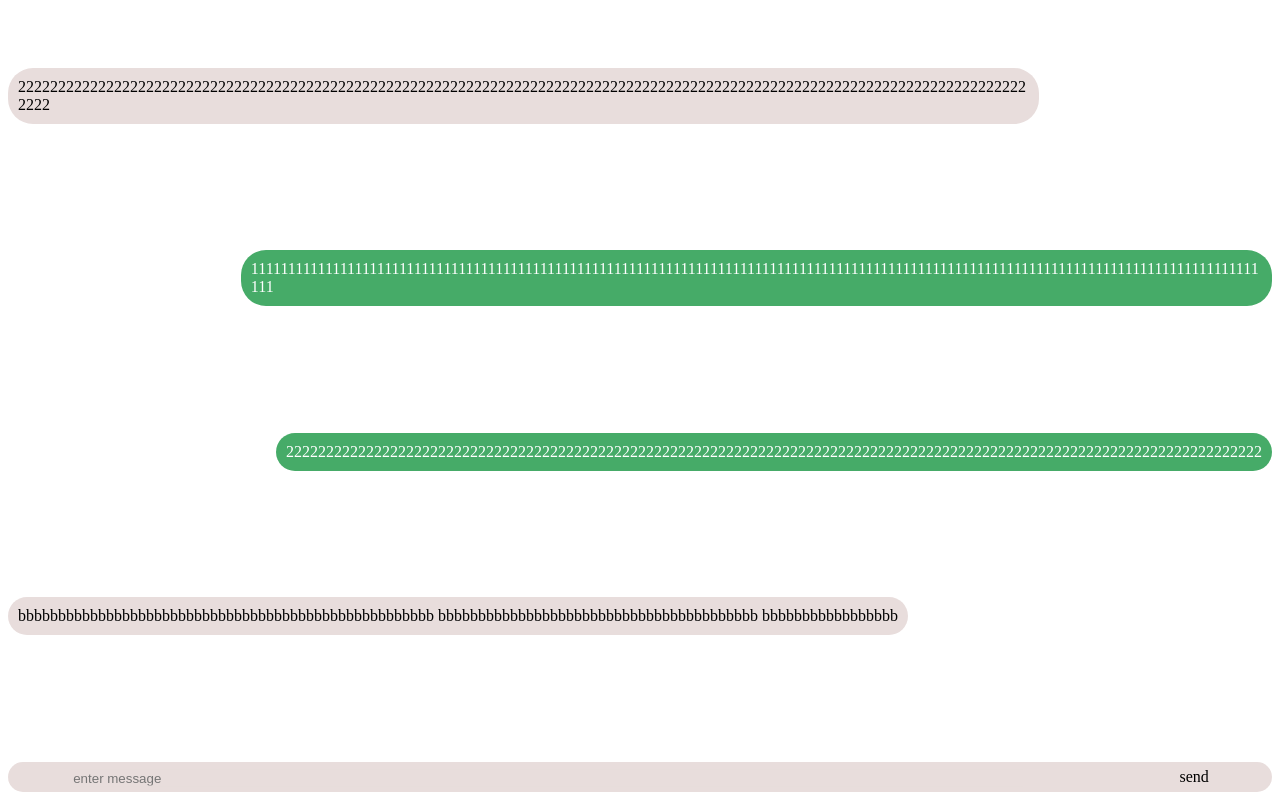
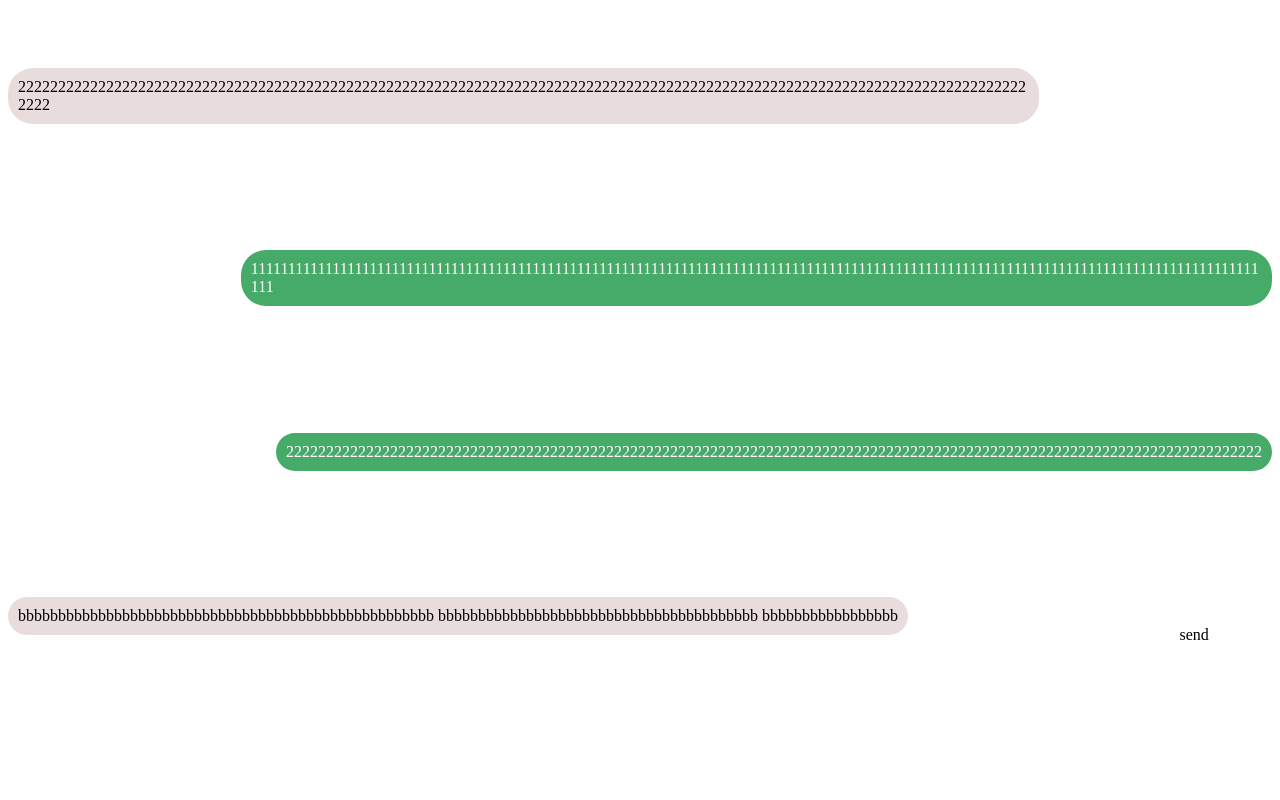
Before and after one commit to nano5/mobile-helper, a Vue app: page / in a window 1280 px wide. Shown: the part 742-1542 px from the top of the page. After the commit the page ends 1403 px from the top, so only its background shows below. Built offline with nearby package versions, Linux system fonts and the light colour scheme.

Commit message:
got something that kinda works

```diff
--- a/src/components/Conversation.vue
+++ b/src/components/Conversation.vue
@@ -41,10 +41,13 @@
                 bbbbbbbbbbbbbbbbb
             </div>
         </div>
-        <div class="input-bubble">
-            <input type="text" name="message" class="input-style" placeholder="enter message">
+<!--        <div class="input-bubble">-->
+            <!--            <input type="text" name="message" class="input-style" placeholder="enter message">-->
+<!--                <textarea class="input-bubble" placeholder="Type your message...">-->
+
+<!--                </textarea>-->
             <div class="send-button-style">send</div>
-        </div>
+<!--        </div>-->
     </div>
 </template>
 
@@ -71,8 +74,10 @@
         margin-top: 10%;
         background-color: #e8dddc;
         border-radius: 25px;
-        width: 100%;
+        width: 95%;
+        margin-left: 2.5%;
         height: 30px;
+        resize: none;
         overflow-y: auto;
     }
 
```
Also changed, not shown: 1 other file (tests, documents, lock files or other folders).
